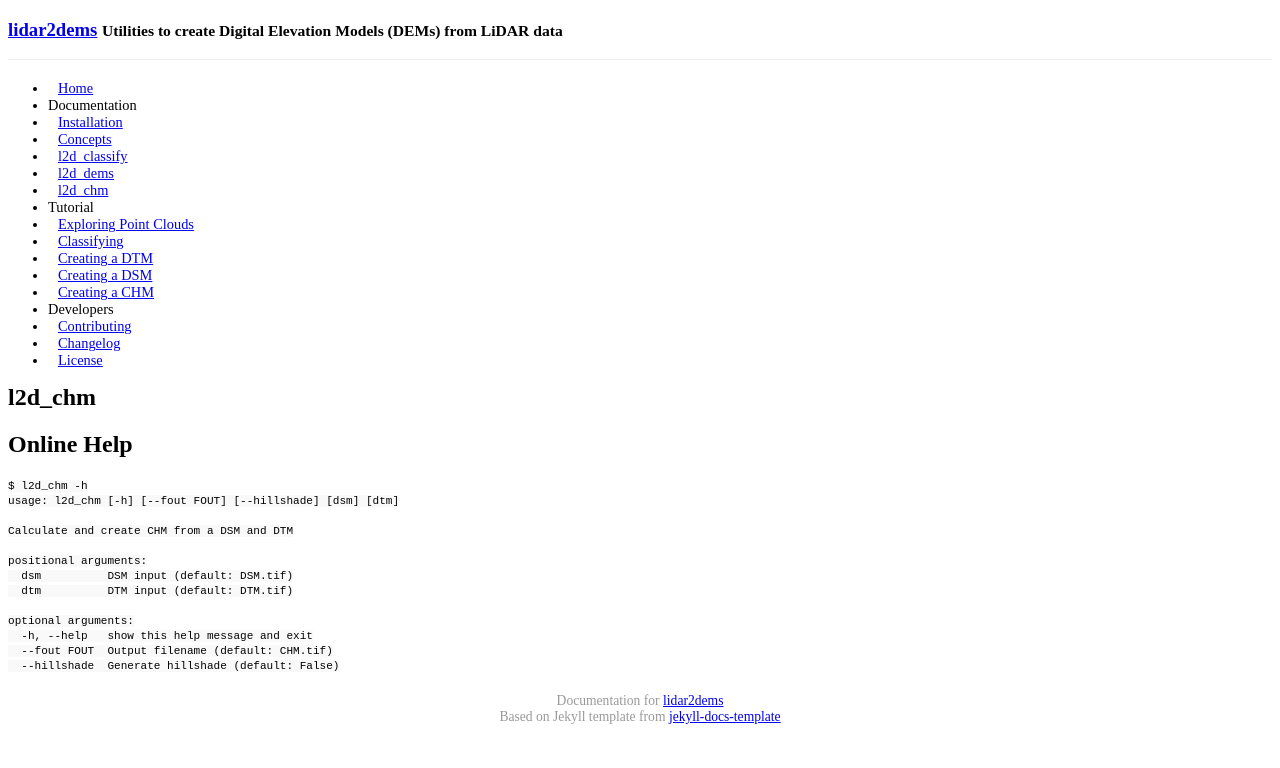
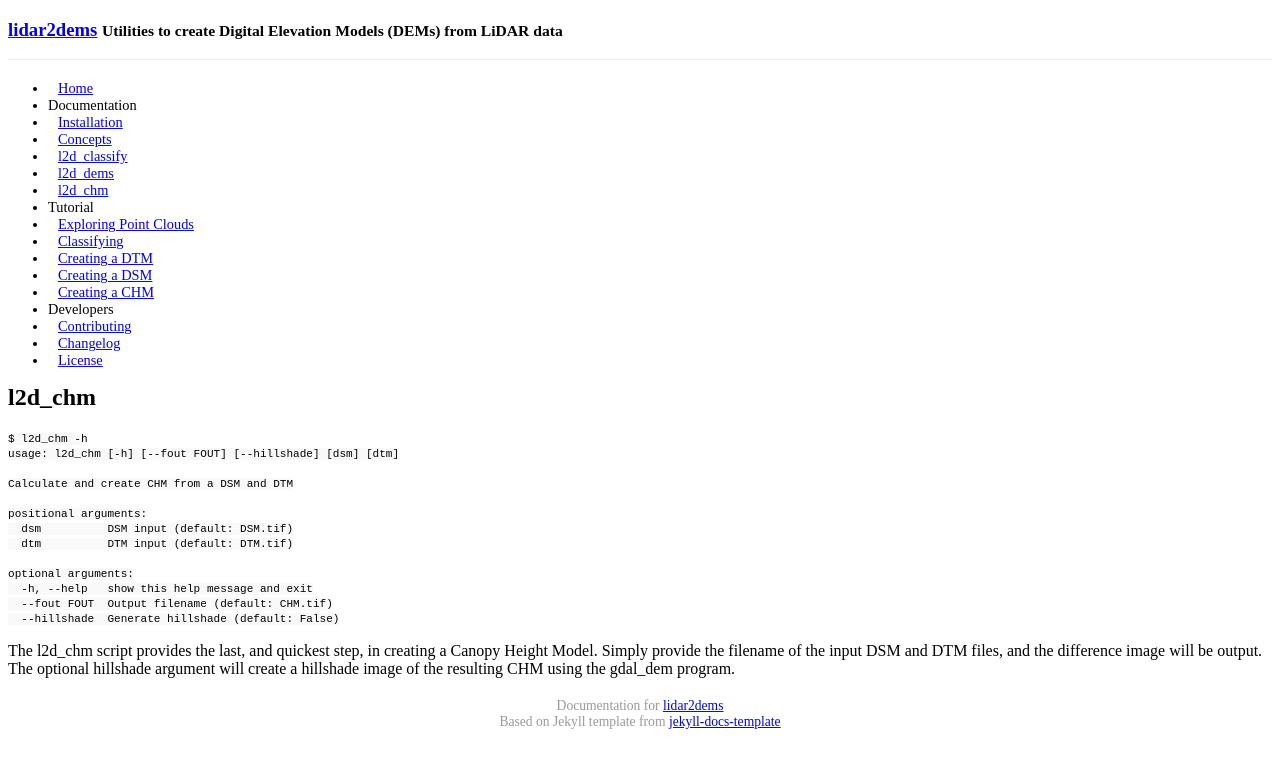
Before and after one commit to Applied-GeoSolutions/lidar2dems, a Jekyll site: the page built from _posts/2015-05-28-l2dchm.md, in a window 1280 px wide. Shown: the top 768 px of the page. Built offline with Jekyll 4.4.1, drawn with Linux system fonts in a browser that asks for light colours; Markdown is read by kramdown in place of the engine named in the settings; a style sheet for code colours, icons or effects is not loaded.

Commit message:
updated l2d_chm page

```diff
--- a/_posts/2015-05-28-l2dchm.md
+++ b/_posts/2015-05-28-l2dchm.md
@@ -6,7 +6,6 @@ date: 2015-05-28 22:46:36
 order: 4
 ---
 
-## Online Help
 ~~~
 $ l2d_chm -h
 usage: l2d_chm [-h] [--fout FOUT] [--hillshade] [dsm] [dtm]
@@ -22,3 +21,5 @@ optional arguments:
   --fout FOUT  Output filename (default: CHM.tif)
   --hillshade  Generate hillshade (default: False)
 ~~~
+
+The l2d_chm script provides the last, and quickest step, in creating a Canopy Height Model. Simply provide the filename of the input DSM and DTM files, and the difference image will be output. The optional hillshade argument will create a hillshade image of the resulting CHM using the gdal_dem program.
```
